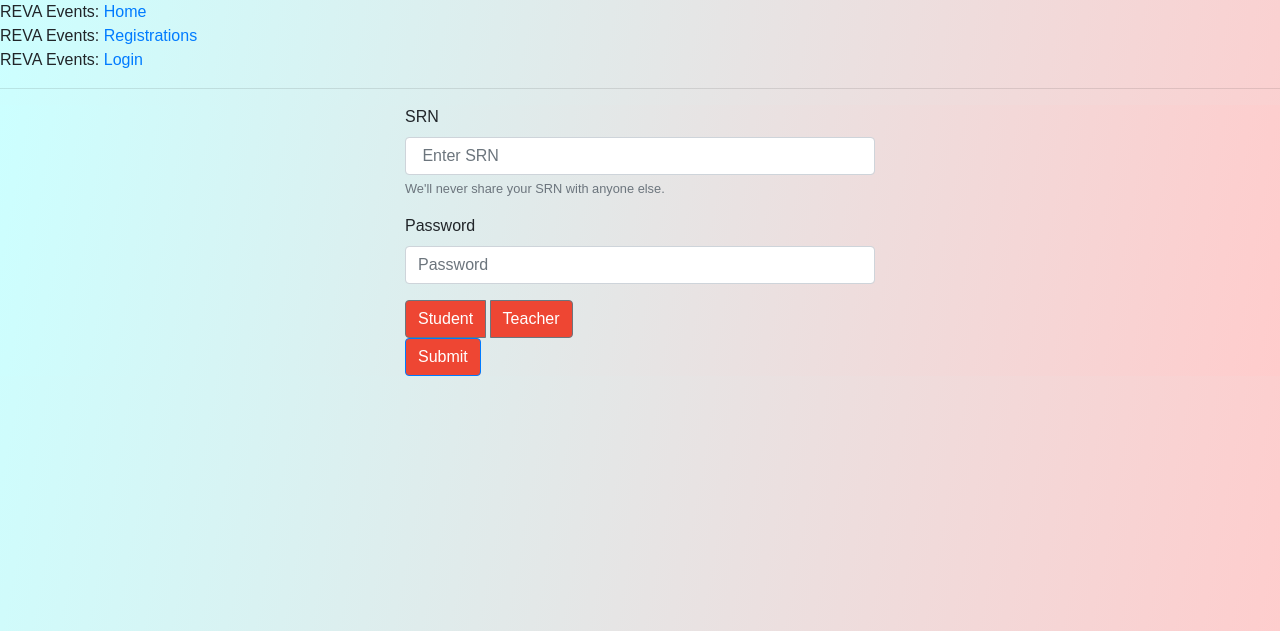
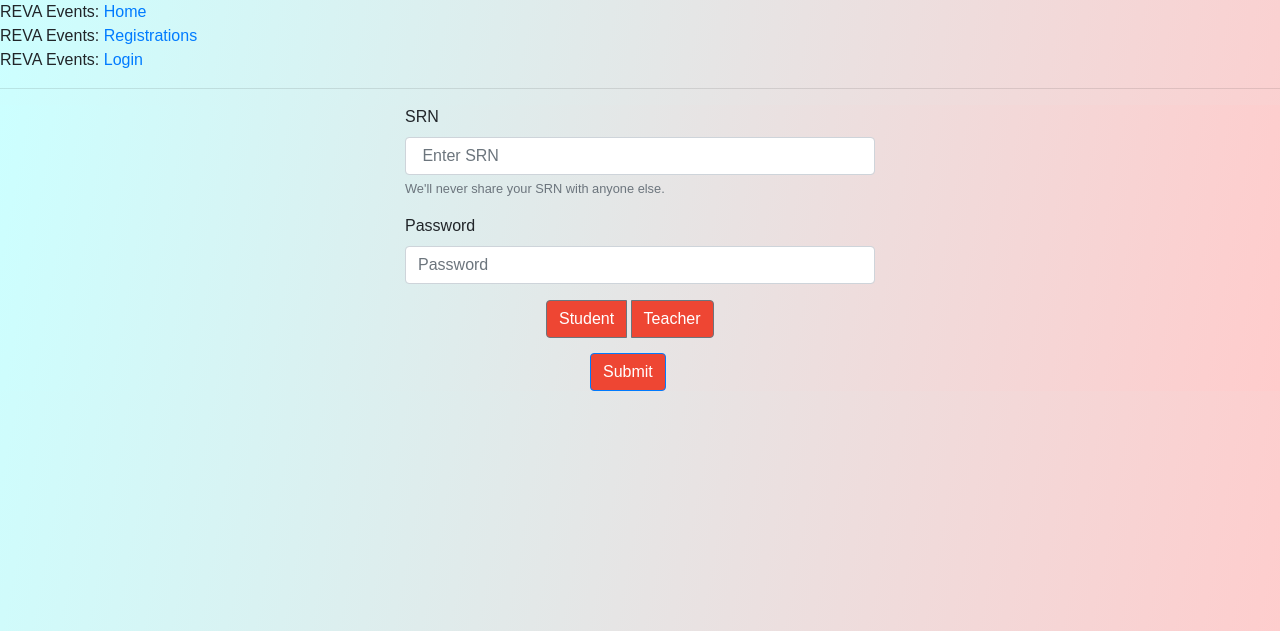
Before and after one commit to sharananurag998/REVA_Events, a Flask app: page /login in a window 1280 px wide. Shown: the top 631 px of the page. Run offline with Flask 2, Linux system fonts and the light colour scheme; some libraries are stand-ins or nearby versions.

Commit message:
Modified Login.html buttons

```diff
--- a/app/static/css/master2.css
+++ b/app/static/css/master2.css
@@ -37,7 +37,11 @@ width: auto;
     background: linear-gradient(100deg, #CCFFFF,#FFCCCC);
    }
 
-   /* .ax1 {
-       margin: auto;
-       display: block;
-   } */
+   .ax1 {
+       margin-left: 185px;
+       margin-top: 15px;
+   }
+
+   .abc1 {
+       margin-left: 30% ;
+   }
--- a/app/templates/login.html
+++ b/app/templates/login.html
@@ -38,8 +38,8 @@
                         <input  id="tb2" type="password" class="form-control" id="exampleInputPassword1" placeholder="Password">
                       </div>
                       <div class="btn-group ada2" role="group" aria-label="Basic example">
-                              <button type="button" class="btn btn-secondary btn1">Student</button>
-                              <button type="button" class="btn btn-secondary btn1">Teacher</button>
+                              <button type="button" class="btn btn-secondary btn1 abc1">Student</button>
+                              <button type="button" class="btn btn-secondary btn1 abc1">Teacher</button>
 
                             </div>
                       <p><input  class="btn btn-primary btn1 ax1" type="submit"></p>
```
